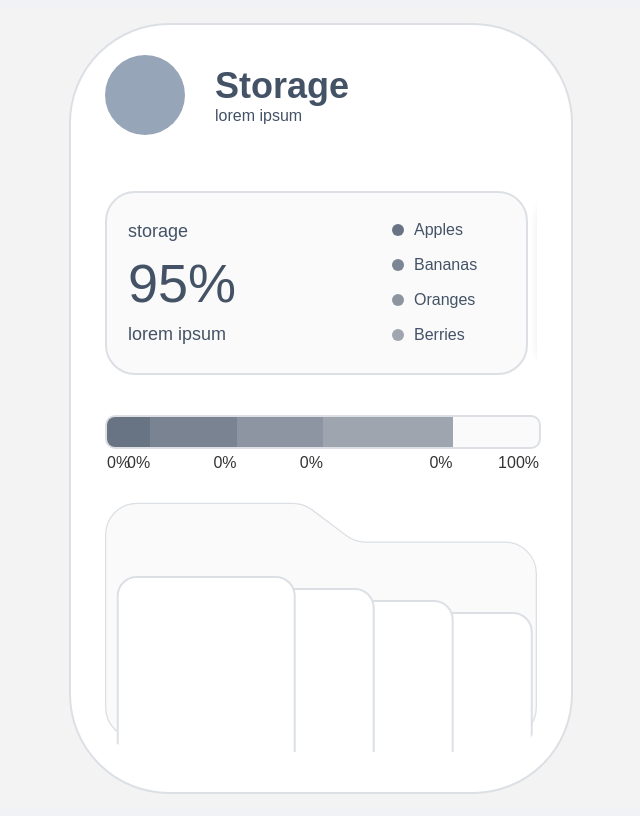
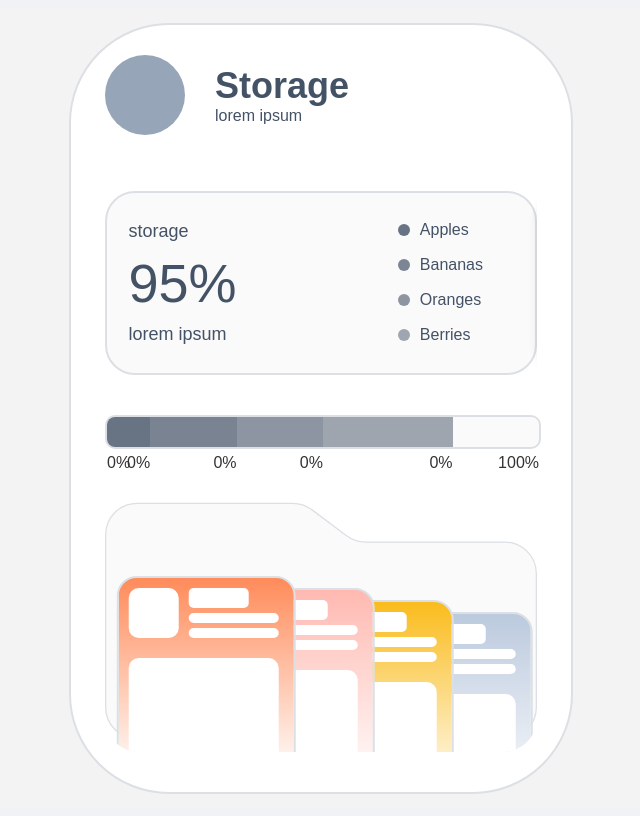
Before and after one commit to VenkatRaman3103/Components, a React (Create React App) app in the folder storage/: page / in a window 1280 px wide. Shown: the whole page, without its empty margins (327-967 px from the left). Built offline with nearby package versions, Linux system fonts and the light colour scheme.

Commit message:
update card UI

```diff
--- a/storage/src/Components/Storage/Storage.js
+++ b/storage/src/Components/Storage/Storage.js
@@ -9,7 +9,8 @@ const itemsArray = [
             { id: 2, name: "Red", value: 1 },
             { id: 3, name: "Yellow", value: 1 },
             { id: 4, name: "Golden", value: 1 }
-        ]
+        ],
+        color: '#FF8B5A'
     },
     {
         id: 2, value: 2, name: "Bananas",
@@ -18,7 +19,8 @@ const itemsArray = [
             { id: 2, name: "Unripe", value: 1 },
             { id: 3, name: "Frozen", value: 1 },
             { id: 4, name: "Dried", value: 1 }
-        ]
+        ],
+        color: '#FFB9B1'
     },
     {
         id: 3, value: 2, name: "Oranges",
@@ -27,7 +29,8 @@ const itemsArray = [
             { id: 2, name: "Blood", value: 1 },
             { id: 3, name: "Mandarin", value: 1 },
             { id: 4, name: "Tangerine", value: 1 }
-        ]
+        ],
+        color: '#FABC1D'
     },
     {
         id: 4, value: 3, name: "Berries",
@@ -35,7 +38,8 @@ const itemsArray = [
             { id: 1, name: "Blueberry", value: 2 },
             { id: 2, name: "Strawberry", value: 1 },
             { id: 3, name: "Raspberry", value: 4 }
-        ]
+        ],
+        color: '#BCCADE'
     }
 ];
 
@@ -45,43 +49,33 @@ const n = itemsArray.length
 
 const Storage = () => {
     const [cards, setCards] = useState(null)
-
-    const [selectedArray, setSelectedArray] = useState(itemsArray)
-
+    const [selectedArray, setSelectedArray] = useState(itemsArray);
     const [selectedItem, setSelectedItem] = useState(null)
-
-    const [selectedItemId, setSelectedItemId] = useState(null)
-
-    const statsBarWrapperRef = useRef(null)
+    const [selectedItemId, setSelectedItemId] = useState(null);
+    const statsBarWrapperRef = useRef(null);
 
 
     useEffect(() => {
-        const clickedItem = itemsArray.filter((item) => item.id == selectedItemId)
-        console.log(selectedItemId, clickedItem[0]?.subItems)
-        if (clickedItem[0]) {
-            setSelectedArray(clickedItem[0]?.subItems)
+        const clickedItem = itemsArray.find((item) => item.id === selectedItemId);
+        if (clickedItem) {
+            setSelectedArray(clickedItem.subItems);
         }
-
-        setSelectedItem(clickedItem[0])
-
-        console.log(clickedItem, 'clickedItem')
-    }, [selectedItemId])
+    }, [selectedItemId]);
 
     useEffect(() => {
         const handleClickOutside = (event) => {
-            if (event.target !== statsBarWrapperRef.current) {
-                setSelectedArray(itemsArray)
-                setSelectedItemId(null)
-                setCards(null)
+            if (statsBarWrapperRef.current && !statsBarWrapperRef.current.contains(event.target)) {
+                setSelectedArray(itemsArray);
+                setSelectedItemId(null);
             }
-        }
+            console.log(event.target);
+        };
 
-        document.addEventListener('mousedown', handleClickOutside)
-
+        document.addEventListener('mousedown', handleClickOutside);
         return () => {
-            document.removeEventListener('mousedown', handleClickOutside)
-        }
-    }, [])
+            document.removeEventListener('mousedown', handleClickOutside);
+        };
+    }, []);
 
 
     function dynamicColor(n, index, item) {
@@ -94,44 +88,53 @@ const Storage = () => {
             <div className='storage-container'>
                 <div className='storage-wrapper'>
                     <Heading />
-
                     <div className='stats-carousal-container'>
                         <div className='stats-carousal-wrapper'>
-
                             <StatsOverview selectedItemId={selectedItemId} />
 
-                            {itemsArray.map((item, index) =>
-                                <StatsOverviewCard item={item} index={index} selectedItemId={selectedItemId} />
-                            )}
+                            {itemsArray.map((item, index) => (
+                                <StatsOverviewCard
+                                    key={item.id}
+                                    selectedItemId={selectedItemId}
+                                    item={item}
+                                    index={index}
+                                    totalItems={itemsArray.length}
+                                />
+                            ))}
                         </div>
                     </div>
+
                     <div className='stats-bar-wrapper' ref={statsBarWrapperRef}>
-                        {selectedArray.map((item, index) =>
-                            <div className={`stats-highlight ${item}`}
-                                style={dynamicColor(n, index, item)}
-                                onClick={() => {
-                                    setCards(index + 1);
-                                    setSelectedItemId(item.id)
-                                }}>
-                            </div>)}
+                        {selectedArray.map((item, index) => (
+                            <div
+                                key={item.id}
+                                className={`stats-highlight ${item.name}`}
+                                style={dynamicColor(itemsArray.length, index, item)}
+                                onClick={() => setSelectedItemId(item.id)}
+                            />
+                        ))}
                     </div>
 
-                    <div class="folder">
+                    <div className="folder">
                         <FolderIcon />
                         <div className='content-container'>
                             <div className='card-item-container'>
-                                {itemsArray.map((item, index) =>
-                                    <Card setCards={setCards} setSelectedItemId={setSelectedItemId} index={index} item={item} />
-                                )}
+                                {itemsArray.map((item, index) => (
+                                    <Card
+                                        key={item.id}
+                                        setSelectedItemId={setSelectedItemId}
+                                        index={index}
+                                        item={item}
+                                    />
+                                ))}
                             </div>
                         </div>
                     </div>
                 </div>
-
             </div>
         </div>
-    )
-}
+    );
+};
 
 const StatsOverview = ({ selectedItemId }) => {
     return (
@@ -191,10 +194,28 @@ const StatsOverviewCard = ({ selectedItemId, item, index, totalItems }) => {
 };
 const Card = ({ setCards, setSelectedItemId, index, item }) => {
     return (
-        <div className='card-item ' style={{ zIndex: `${5 - index}`, marginTop: `${index * 12}px` }} onClick={() => {
-            setCards(index + 1);
-            setSelectedItemId(item.id)
-        }}></div>
+        <div
+            className='card-item'
+            style={{
+                zIndex: 5 - index,
+                marginTop: `${index * 12}px`,
+                background: `linear-gradient(0deg, rgba(255,255,255,1) 0%, ${item.color} 100%)`
+            }}
+            onClick={() => setSelectedItemId(item.id)}
+        >
+            <div className='card-item-wrapper'>
+                <div className='header-container'>
+                    <div className='icon'></div>
+                    <div className='header-content-wrapper'>
+                        <div className='header-heading'></div>
+                        <div className='header-description'></div>
+                        <div className='header-description'></div>
+                    </div>
+                </div>
+
+                <div className='card-item-content'></div>
+            </div>
+        </div>
     )
 }
 const Heading = () => {
--- a/storage/src/Components/Storage/Storage.scss
+++ b/storage/src/Components/Storage/Storage.scss
@@ -82,7 +82,7 @@
                 overflow: hidden;
 
                 .stats-carousal-wrapper {
-                    width: 98%;
+                    width: 100%;
                     height: 100%;
                     display: flex;
                     flex-direction: row;
@@ -181,7 +181,7 @@
 
                         overflow: hidden;
 
-                        margin-left: 10px;
+                        // margin-left: 20px;
 
                         .stats-item-wrapper {
                             width: 85%;
@@ -375,6 +375,68 @@
                             margin-left: -100px;
 
                             background-color: white;
+
+                            .card-item-wrapper {
+                                width: 95%;
+                                height: 100%;
+
+                                display: flex;
+                                flex-direction: column;
+                                gap: 20px;
+                                padding: 10px;
+
+                                .header-container {
+                                    height: auto;
+                                    width: 100%;
+
+                                    display: flex;
+                                    flex-direction: row;
+                                    gap: 10px;
+
+                                    .icon {
+                                        height: 50px;
+                                        width: 50px;
+                                        background-color: rgb(255, 255, 255);
+                                        border-radius: 10px;
+                                    }
+
+                                    .header-content-wrapper {
+                                        width: auto;
+                                        height: auto;
+                                        display: flex;
+                                        flex-direction: column;
+                                        gap: 5px;
+
+                                        .header-heading {
+                                            height: 20px;
+                                            width: 60px;
+                                            border-radius: 5px;
+
+                                            background-color: #ffff;
+
+                                        }
+
+                                        .header-description {
+                                            width: 90px;
+                                            height: 10px;
+
+                                            background-color: #ffff;
+
+                                            border-radius: 10px;
+                                        }
+                                    }
+                                }
+
+                                .card-item-content {
+                                    height: 100px;
+                                    width: 90%;
+                                    background-color: #ffff;
+
+                                    border-top-left-radius: 10px;
+                                    border-top-right-radius: 10px;
+
+                                }
+                            }
                         }
 
                     }
```
